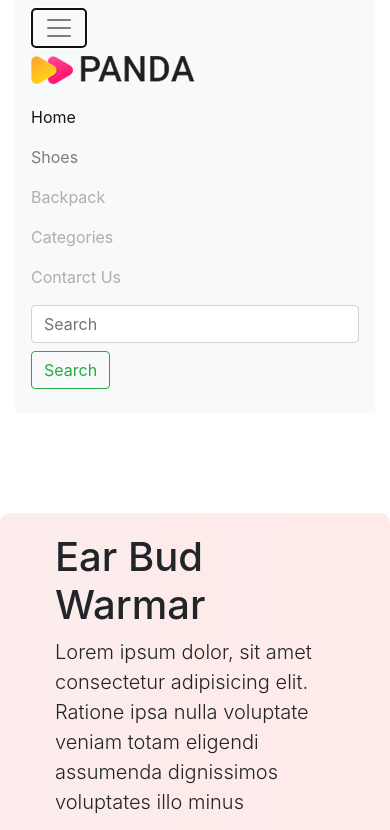
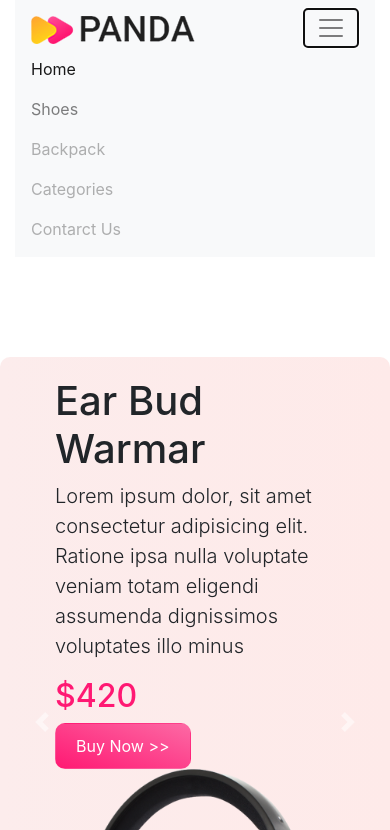
Before and after one commit to Akbor5374/panda.e-commerce, a plain HTML site: page index.html in a window 390 px wide. Both pictures are taken after a click on the button "Toggle navigation". Shown: the top 830 px of the page. Drawn offline with nearby package versions, Linux system fonts and the light colour scheme.

Commit message:
change done

```diff
--- a/index.html
+++ b/index.html
@@ -9,33 +9,19 @@
     </head>
     <body>
         <section class="container navigationbar">
-            <nav class="navbar navbar-expand-lg navbar-light bg-light">
-                <button class="navbar-toggler" type="button" data-toggle="collapse" data-target="#navbarTogglerDemo01" aria-controls="navbarTogglerDemo01" aria-expanded="false" aria-label="Toggle navigation">
+              <nav class="navbar navbar-expand-lg navbar-light bg-light">
+                <a class="navbar-brand" href="#"><img src="image/e-commerce/logo.png"></a>
+                <button class="navbar-toggler" type="button" data-toggle="collapse" data-target="#navbarNavAltMarkup" aria-controls="navbarNavAltMarkup" aria-expanded="false" aria-label="Toggle navigation">
                   <span class="navbar-toggler-icon"></span>
                 </button>
-                <div class="collapse navbar-collapse" id="navbarTogglerDemo01">
-                  <a class="navbar-brand" href="#logo"><img src="image/e-commerce/logo.png"></a>
-                  <ul class="navbar-nav mr-auto mt-2 mt-lg-0">
-                    <li class="nav-item active">
-                      <a class="nav-link" href="#home">Home <span class="sr-only">(current)</span></a>
-                    </li>
-                    <li class="nav-item">
-                      <a class="nav-link" href="#shoes">Shoes</a>
-                    </li>
-                    <li class="nav-item">
-                      <a class="nav-link disabled" href="#backpack">Backpack</a>
-                    </li>
-                    <li class="nav-item">
-                        <a class="nav-link disabled" href="#cat">Categories</a>
-                    </li>
-                    <li class="nav-item">
-                        <a class="nav-link disabled" href="#contract">Contarct Us</a>
-                    </li>
-                  </ul>
-                  <form class="form-inline my-2 my-lg-0">
-                    <input class="form-control mr-sm-2" type="search" placeholder="Search" aria-label="Search">
-                    <button class="btn btn-outline-success my-2 my-sm-0" type="submit">Search</button>
-                  </form>
+                <div class="collapse navbar-collapse" id="navbarNavAltMarkup">
+                  <div class="navbar-nav">
+                    <a class="nav-item nav-link active" href="#">Home <span class="sr-only">(current)</span></a>
+                    <a class="nav-link" href="#shoes">Shoes</a>
+                    <a class="nav-link disabled" href="#backpack">Backpack</a>
+                    <a class="nav-link disabled" href="#cat">Categories</a>
+                    <a class="nav-link disabled" href="#contract">Contarct Us</a>
+                  </div>
                 </div>
               </nav>
         </section>
@@ -181,7 +167,7 @@
                 </div>
               </div>
         </section>
-        <section class="container subcribe d-flex justify-content-center align-items-center">
+        <section class="container subcribe d-flex justify-content-center align-items-center" id="contract">
               <div>
                 <h3>Let's stay in touch</h3>
                 <p>Lorem ipsum dolor sit, amet consectetur adipisicing.</p>
```
